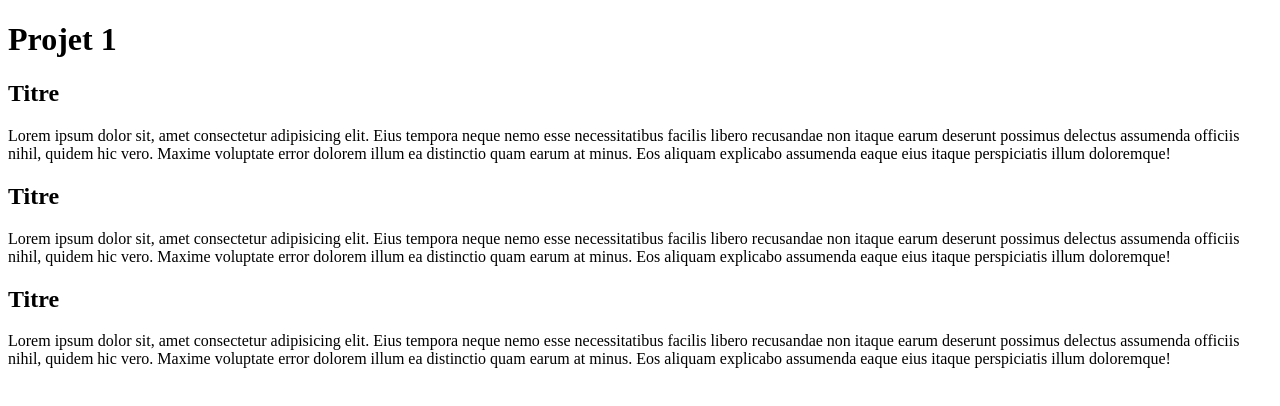
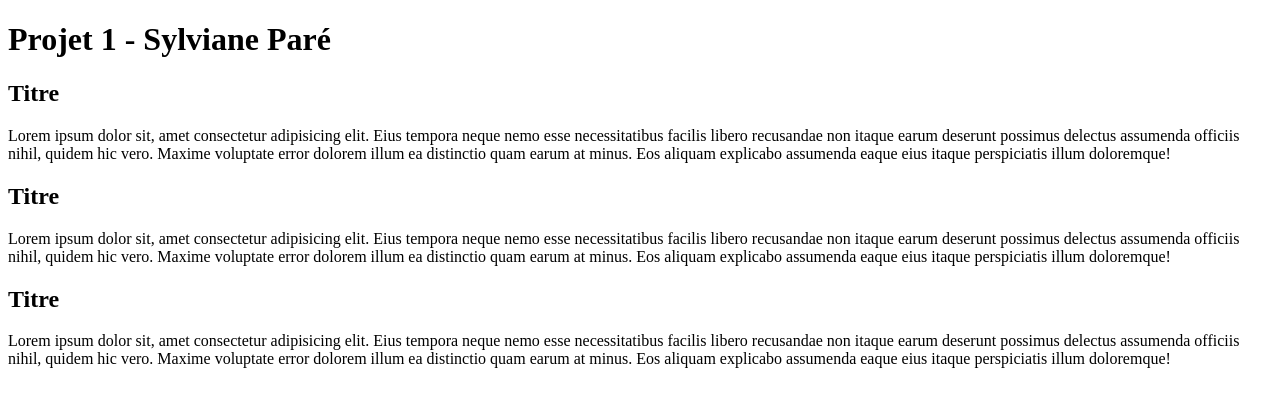
Before and after one commit to sylsylviane/Projet1DevWeb, a plain HTML site: page index.html in a window 1280 px wide. Drawn offline with Linux system fonts and the light colour scheme.

Commit message:
Version4 - Modification du titre h1

```diff
--- a/index.html
+++ b/index.html
@@ -7,7 +7,7 @@
 </head>
 <body>
     <header>
-        <h1>Projet 1</h1>
+        <h1>Projet 1 - Sylviane Paré</h1>
     </header>
     <main>
         <section>
```
